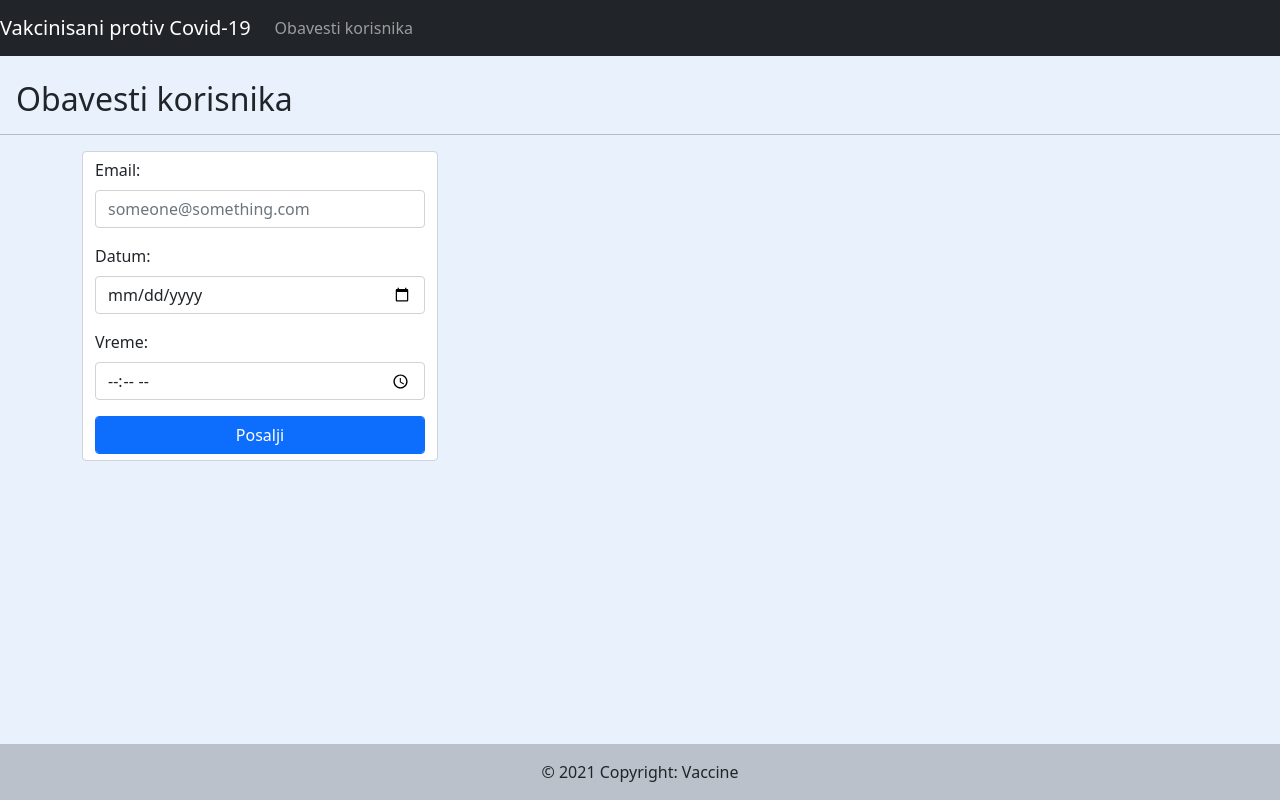
After one commit to ringomag/vakcinaProject, a Django app: page /obavesti_korisnika/ in a window 1280 px wide. The commit adds this page. Run offline with Django 3.2, Linux system fonts and the light colour scheme; some web fonts are replaced.

Commit message:
error field, page for sending mail

```diff
--- a/vakcinisani/forms.py
+++ b/vakcinisani/forms.py
@@ -30,7 +30,8 @@ class VakcinisanForm(ModelForm):
         data = self.cleaned_data['jmbg']
         for char in data:
             if not char.isdigit():
-                raise forms.ValidationError("Neispravan JMBG. Maticni broj se sastoji samo od cifara!")
+                self.add_error('jmbg', error="Neispravan JMBG. Maticni broj se sastoji samo od cifara!")
+                #raise forms.ValidationError('Neispravan JMBG')
             return data
 
     def clean(self):
@@ -42,6 +43,18 @@ class VakcinisanForm(ModelForm):
                 # Only do something if both fields are valid so far.
                 if email_1 != email_2:
                     print("nisu iste adrese")
-                    raise forms.ValidationError(
-                        "Email adrese nisu iste"
-                    )
+                    raise forms.ValidationError("Email adrese nisu iste")
+
+class DateInput(forms.DateInput):
+    input_type = 'date'
+
+class TimeInput(forms.TimeInput):
+    input_type = 'time'
+
+class EmailInput(forms.EmailInput):
+    input_type = 'email'
+
+class ObavestiForm(forms.Form):
+    datum = forms.DateField(widget=DateInput(attrs={'class':'form-control'}))
+    mail = forms.EmailField(widget=EmailInput(attrs={'class': 'form-control', 'placeholder':"someone@something.com"}))
+    vreme = forms.TimeField(widget=TimeInput(attrs={'class':'form-control'}))
--- a/vakcinisani/templates/base.html
+++ b/vakcinisani/templates/base.html
@@ -12,11 +12,23 @@
      <title>Vakcinisani</title>
   </head>
   <body>
-    <nav class="navbar navbar-dark bg-dark">
+    <nav class="navbar navbar-expand-lg navbar-dark bg-dark">
+  <a class="navbar-brand" href="{% url 'home' %}">Vakcinisani protiv Covid-19</a>
+
+
+    <ul class="navbar-nav">
+      <li class="nav-item active">
+        <a class="nav-link" href="{% url 'obavesti' %}">Obavesti korisnika</a>
+      </li>
+
+    </ul>
+  </div>
+</nav>
+    <!-- <nav class="navbar navbar-dark bg-dark">
       <div class="container-fluid">
         <a class="navbar-brand" href="{% url 'home' %}">Vakcinisani protiv Covid-19</a>
       </div>
-    </nav>
+    </nav> -->
 
         {% block heading %}
         {% endblock %}
@@ -33,7 +45,7 @@
 
         {% block footer %}
         <footer>
-          <div id="absolute" class="text-center p-3" style="background-color: rgba(0, 0, 0, 0.2);">
+          <div class="text-center p-3" style="background-color: rgba(0, 0, 0, 0.2);">
           © 2021 Copyright: Vaccine</div>
         </footer>
         {% endblock %}
--- a/vakcinisani/templates/home.html
+++ b/vakcinisani/templates/home.html
@@ -49,6 +49,7 @@
 
 
 
+
 {% block scripts %}
 <script src="https://kit.fontawesome.com/9541bd8c06.js" crossorigin="anonymous"></script>
 <script type="text/javascript">
--- /dev/null
+++ b/vakcinisani/templates/obavesti_korisnika.html
@@ -0,0 +1,38 @@
+{% extends 'base.html' %}
+{% load static %}
+
+{% block content %}
+<br>
+<h2 class="ms-3"> Obavesti korisnika</h2><hr>
+<div class="container">
+
+  <div class="row">
+    <div class="col-4">
+      <form method="POST" class="form-control">
+        {% csrf_token %}
+        {{ form.non_field_errors }}
+        <div class="mb-3">
+          <label for="{{ form.email.id_for_label }}" class="form-label">Email: </label>
+          {{ form.mail }}
+        </div>
+        <div class="mb-3">
+          <label for="{{ form.datum.id_for_label }}" class="form-label">Datum: </label>
+          {{ form.datum }}
+        </div>
+        <div class="mb-3">
+          <label for="{{ form.vreme.id_for_label }}" class="form-label">Vreme: </label>
+          {{ form.vreme }}
+        </div>
+        <input type="submit" value="Posalji" class="btn btn-primary form-control">
+    </form>
+
+  </div>
+</div>
+{% endblock %}
+
+{% block footer %}
+<footer>
+  <div id="absolute" class="text-center p-3" style="background-color: rgba(0, 0, 0, 0.2);">
+  © 2021 Copyright: Vaccine</div>
+</footer>
+{% endblock %}
--- a/vakcinisani/urls.py
+++ b/vakcinisani/urls.py
@@ -7,6 +7,7 @@ from .views import EditVakcinisanView
 urlpatterns = [
     #path('', views.index ,name='index'),
     path('lista/', MethodView.as_view(), name='lista'), #ovde je get metoda za stranu "lista"
+    path('obavesti_korisnika/', views.obavesti, name='obavesti'),
     path('', views.home, name='home'),
     # path('delete/<int:id>', views.delete, name='delete'),
     # path('lista/', views.lista, name='lista'),
--- a/vakcinisani/views.py
+++ b/vakcinisani/views.py
@@ -1,6 +1,6 @@
 from django.shortcuts import render, redirect
 from .models import *
-from .forms import VakcinisanForm
+from .forms import VakcinisanForm, ObavestiForm
 from django.http import HttpResponseRedirect, HttpResponse
 from django.views import View
 from django.contrib import messages
@@ -46,6 +46,10 @@ class EditVakcinisanView(View):
 
 def home(request):
     return render(request, 'home.html', {})
+
+def obavesti(request):
+    form = ObavestiForm
+    return render(request, 'obavesti_korisnika.html', {'form':form})
 
 # #detalji
 # def vakcinisan(request, pk):
```
Also changed, not shown: static/js/main.js (added, +7 -0 lines), vakcinisani/templates/lista.html (+7 -1 lines), vakcinisani/templates/novi_pacijent.html (+6 -6 lines), vakcinisani/templates/vakcinisan.html (+7 -0 lines), db.sqlite3.
